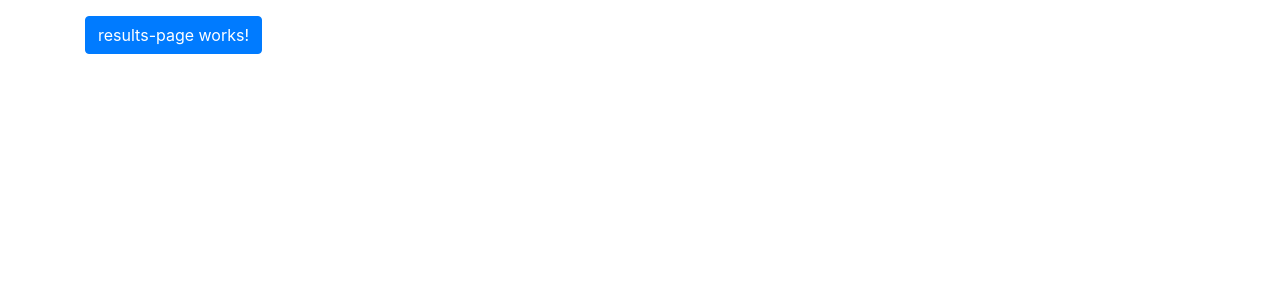
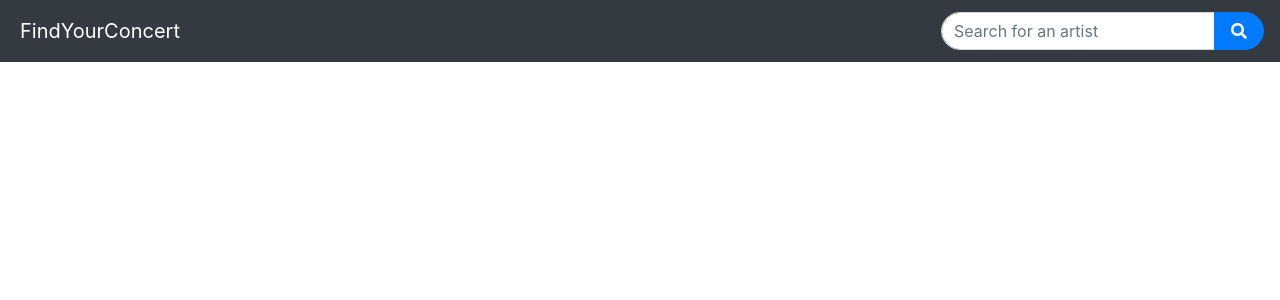
Before and after one commit to Nsb83/Projet2, an Angular app: page /results in a window 1280 px wide. Shown: the top 300 px of the page. Built offline with nearby package versions, Linux system fonts and the light colour scheme.

Commit message:
Created navbar component

```diff
--- a/src/app/navbar/navbar.component.html
+++ b/src/app/navbar/navbar.component.html
@@ -1,3 +1,9 @@
-<p>
-  navbar works!
-</p>
+<nav class="navbar navbar-expand-lg navbar-dark bg-dark">
+  <a class="navbar-brand pl-1" href="home">FindYourConcert</a>
+  <button class="navbar-toggler" type="button" data-toggle="collapse" data-target="#navbarToggleExternalContent" aria-controls="navbarToggleExternalContent" aria-expanded="false" aria-label="Toggle navigation">
+    <span><i class="fa fa-search"></i></span>
+  </button>
+  <div class="collapse navbar-collapse mt-1 mb-1 justify-content-end" id="navbarToggleExternalContent">
+    <app-search-bar></app-search-bar>
+  </div>
+</nav>
--- a/src/app/results-page/results-page.component.html
+++ b/src/app/results-page/results-page.component.html
@@ -1,7 +1,8 @@
-<div class="container">
+<app-navbar></app-navbar>
+<!-- <div class="container">
   <div class="row">
     <div class="col-12">
       <button class="btn btn-primary mt-3">results-page works!</button>
     </div>
   </div>
-</div>
+</div> -->
--- a/src/app/search-bar/search-bar.component.css
+++ b/src/app/search-bar/search-bar.component.css
@@ -1,8 +1,10 @@
 input {
-    border-radius:20em;
+  border-radius:20em;
+  min-width: 150px;
+  max-width: 600px;
 }
 
 button {
-    width:12rem;
-    border-radius:20rem;
+  min-width:50px;
+  border-radius:20rem;
 }
--- a/src/app/search-bar/search-bar.component.html
+++ b/src/app/search-bar/search-bar.component.html
@@ -1,11 +1,8 @@
 
-<!-- Ceci est le code de la barre de recherche et du titre -->
-<div class="container">
-  <div class="row text-center">
-    <div class="col-12">
-        <input #bar class="form-control" placeholder="Search your event, city or artist">
-        <button (click)="onSubmit(bar.value)" class="btn btn-primary mt-4 mb-4" type="button" routerLink="/results">Search</button>
-        <p style="color:white">You searched for: {{ inputSearch }}</p>
-      </div>
+<!-- Ceci est le code de la barre de recherche -->
+<div class="input-group d-flex justify-content-center">
+  <input #bar class="form-control" placeholder="Search for an artist">
+  <div class="input-group-append">
+    <button (click)="onSubmit(bar.value)" class="btn btn-primary" type="button" routerLink="/results"><i class="fa fa-search"></i></button>
   </div>
 </div>
--- a/src/app/search-bar/search-bar.component.ts
+++ b/src/app/search-bar/search-bar.component.ts
@@ -10,6 +10,7 @@ export class SearchBarComponent implements OnInit {
   public inputSearch: string;
 
   constructor() { }
+
   onSubmit(value: string) {
     this.inputSearch = value;
   }
--- a/src/index.html
+++ b/src/index.html
@@ -4,6 +4,7 @@
   <meta charset="utf-8">
   <title>FindYourConcert</title>
   <base href="/">
+  <link rel="stylesheet" href="https://use.fontawesome.com/releases/v5.3.1/css/all.css" integrity="sha384-mzrmE5qonljUremFsqc01SB46JvROS7bZs3IO2EmfFsd15uHvIt+Y8vEf7N7fWAU" crossorigin="anonymous">
 
   <meta name="viewport" content="width=device-width, initial-scale=1">
   <link rel="icon" href="https://images.vexels.com/media/users/3/151136/isolated/preview/0ef04bd5315bfbfb0d6f35ee7e58bdd4-music-notes-headphones-icon-by-vexels.png">
```
